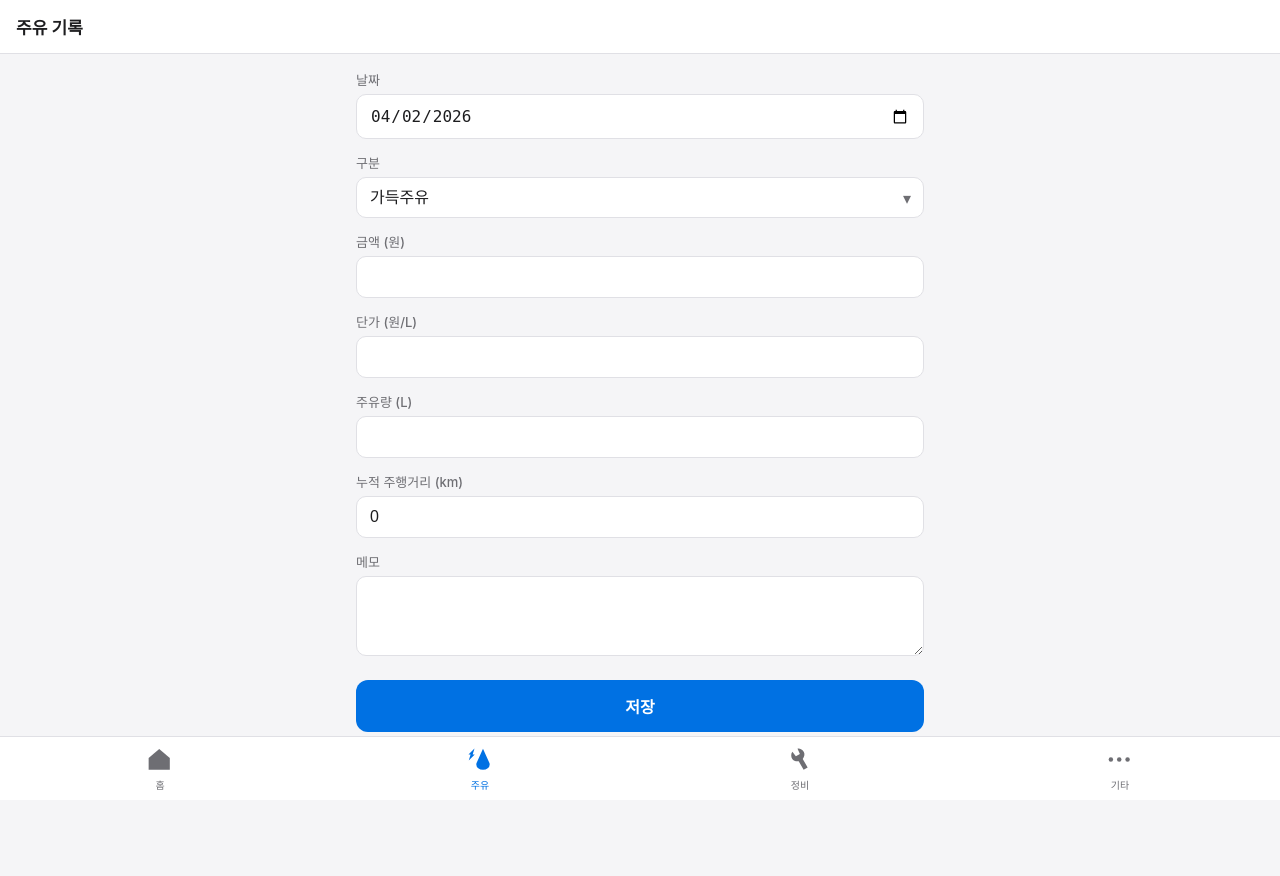
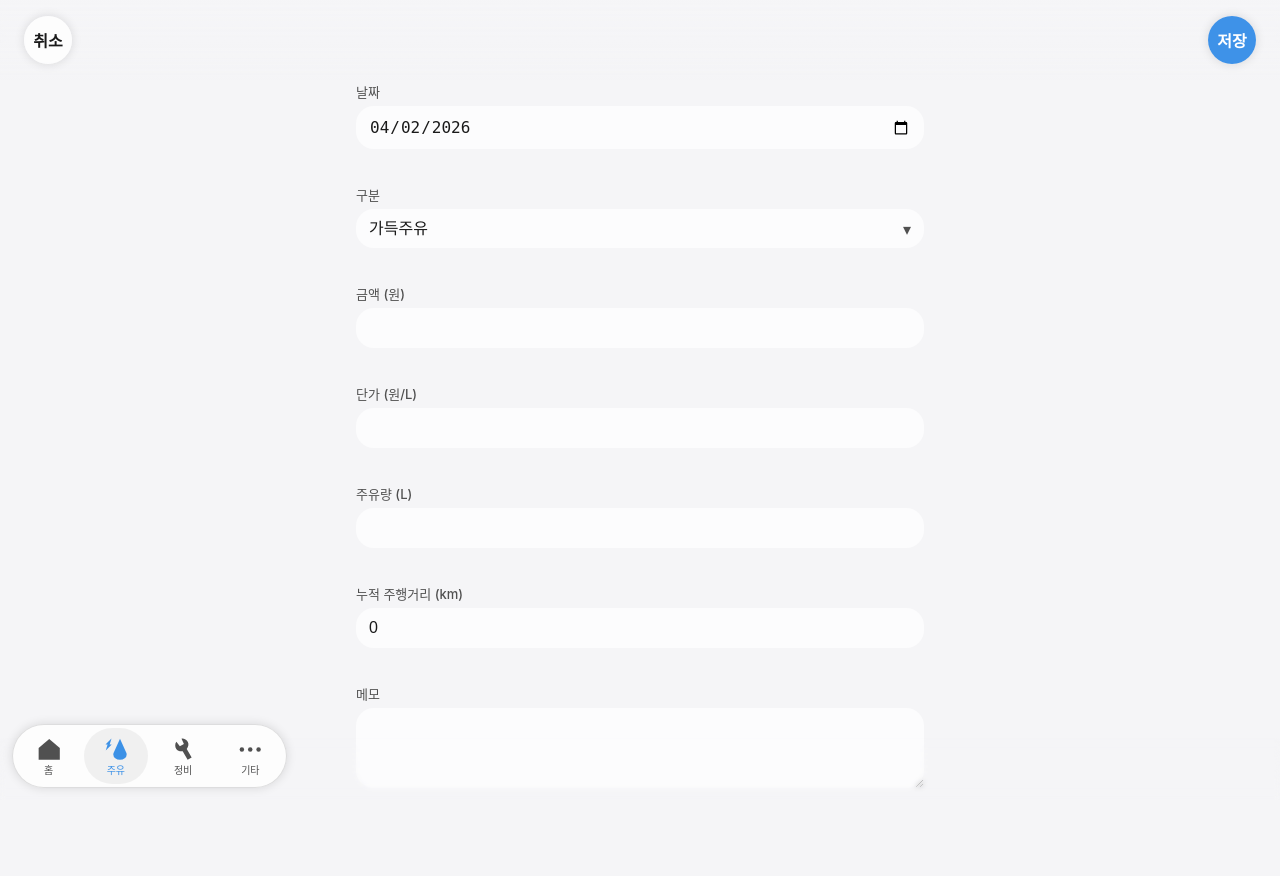
Before and after one commit to laboranto/chapil, a FastAPI app: page /fuel/new in a window 1280 px wide. After the commit the page ends 789 px from the top, so only its background shows below. Run offline with FastAPI, Linux system fonts and the light colour scheme; data that the repository does not hold is empty; parts of the project's set-up code (start-up, migrations or seed data) failed here and were passed over.

Commit message:
v26.4.2a

```diff
--- /dev/null
+++ b/static/base.css
@@ -0,0 +1,156 @@
+  *, *::before, *::after {
+    box-sizing: border-box; margin: 0; padding: 0;
+    transition-timing-function: ease-in-out;
+    transition-duration: 0.2s;
+}
+    :root {
+      --bg: #f5f5f7;
+      --back-blur: blur(2.5px);
+      --card: rgba(255,255,255,0.75);
+      --hover: rgba(0,0,0,0.05);
+      --active: rgba(128,128,128,0.1);
+      --primary: rgba(0,113,227,0.75);
+      --primary-dark: rgba(0,88,176,0.75);
+      --danger: #ff3b30;
+      --text: #1a1a1a;
+      --text-sub: #505050;
+      --border: 1px solid rgba(128,128,128,0.25);
+      --shadow: 0 0 10px 1px rgba(0,0,0,0.1);
+      --radius-edge: 18px;
+      --radius: 32px;
+      --nav-h: 64px;
+      --safe-top: env(safe-area-inset-top, 0px);
+      --safe-bottom: env(safe-area-inset-bottom, 0px);
+    }
+    body { font-family: -apple-system, BlinkMacSystemFont, 'Noto Sans CJK KR', 'Noto Sans KR','Segoe UI', sans-serif; background: var(--bg); color: var(--text); min-height: 100vh;
+    }
+    a { color: inherit; text-decoration: none; }
+    button { backdrop-filter: var(--back-blur); box-shadow: var(--shadow); }
+
+    /* 상단 헤더 */
+    .topbar {
+        background: linear-gradient(to bottom, var(--bg), rgba(245,245,247,0));
+        padding: calc(var(--safe-top) + 16px) 24px; display: flex; align-items: center; justify-content: space-between; position: fixed; top: 0; z-index: 100;
+        width: 100%;
+    }
+    .topbar h1 { font-size: 24px; font-weight: 300; }
+    /* 상단 헤더 바탕 */
+    .topbg{
+        position: fixed; display: flex; z-index: 99;
+        top: 0; left: 0; right: 0; margin: 0;
+        height: calc(var(--safe-top) + 48px);
+        mask-image: linear-gradient(to top, transparent 0%, black 100%);
+        backdrop-filter: var(--back-blur);
+    }
+
+    /* 리스트 추가 버튼 */
+    .btn-add {
+    position: fixed;
+    bottom: calc(var(--safe-bottom) + var(--nav-h)) ; right: 0;
+    margin: 32px;
+    background: var(--primary); color: #ffffff; border: none; width: 56px; height: 56px; border-radius: 50%; font-size: 24px; font-weight: 700; cursor: pointer; }
+
+    /* 컨텐츠 */
+    .content {
+    padding: 0 16px;
+    padding-top: calc(var(--safe-top) + 64px);
+    padding-bottom: calc(var(--safe-bottom) + 64px);
+    max-width: 600px; margin: 0 auto;
+    }
+
+    /* 카드 */
+    .card { background: var(--card); border-radius: var(--radius-edge); padding: 16px; margin-bottom: 12px; box-shadow: 0 1px 3px rgba(0,0,0,.07); }
+    .card-row { display: flex; justify-content: space-between; align-items: flex-start; }
+    .card-title { font-size: 15px; font-weight: 600; margin-bottom: 4px; }
+    .card-sub { font-size: 13px; color: var(--text-sub); }
+    .card-amount { font-size: 16px; font-weight: 600; }
+    .card-meta { font-size: 12px; color: var(--text-sub); margin-top: 6px; display: flex; gap: 10px; flex-wrap: wrap; }
+    .badge { background: #e8f0fe; color: #1a73e8; border-radius: var(--radius-edge); padding: 2px 7px; font-size: 12px; font-weight: 500; }
+    .badge.green { background: #e6f4ea; color: #188038; }
+    .badge.orange { background: #fef3e2; color: #b06000; }
+
+    /* 액션 버튼 */
+    .card-actions { display: flex; gap: 8px; margin-top: 10px; }
+    .btn-sm { border: none; border-radius: var(--radius-edge); padding: 6px 12px; font-size: 13px; cursor: pointer; font-weight: 500; }
+    .btn-edit { background: var(--bg); color: var(--text); }
+    .btn-del { background: #fff0ef; color: var(--danger); }
+
+    /* 폼 */
+    .form-group { padding: 18px 0; }
+    .form-group label { display: block; font-size: 13px; font-weight: 500; color: var(--text-sub); margin-bottom: 5px; }
+    .form-group input, .form-group select, .form-group textarea {
+      width: 100%; padding: 11px 13px; border: 1px solid var(--border); border-radius: var(--radius-edge);
+      font-size: 16px; background: var(--card); color: var(--text); outline: none;
+      -webkit-appearance: none; appearance: none;
+    }
+    .form-group input:focus, .form-group select:focus, .form-group textarea:focus { border-color: var(--primary); }
+    .form-group textarea { min-height: 80px; resize: vertical; }
+    .btn-submit { width: 48px; height: 48px; background: var(--primary); color: #ffffff; border: none; border-radius: 50%; font-size: 16px; font-weight: 600; cursor: pointer;
+    }
+    .btn-submit:active { background: var(--primary-dark); }
+    .btn-cancel { width: 48px; height: 48px; background: var(--card); color: var(--text); border: none; border-radius: 50%; font-size: 16px; font-weight: 600; cursor: pointer;
+    }
+
+    /* 요약 그리드 */
+    .summary-grid { display: grid; grid-template-columns: 1fr 1fr; gap: 10px; margin-bottom: 16px; }
+    .summary-card { background: var(--card); border-radius: var(--radius-edge); padding: 14px; box-shadow: 0 1px 3px rgba(0,0,0,.07); }
+    .summary-card .label { font-size: 12px; color: var(--text-sub); margin-bottom: 4px; }
+    .summary-card .value { font-size: 20px; font-weight: 700; }
+    .summary-card .unit { font-size: 13px; color: var(--text-sub); font-weight: 400; }
+
+    /* 하단 탭 내비게이션 */
+    .bottom-nav {
+        position: fixed; display: flex; z-index: 200;
+        width: 275px; max-width: 500px;
+        bottom: 12px; height: var(--nav-h);
+        padding: 2px;
+        border: var(--border); border-radius: var(--radius); background: var(--card); box-shadow: var(--shadow);
+        backdrop-filter: var(--back-blur);
+        margin-bottom: var(--safe-bottom);
+        }
+    /** 반응형 | 모바일 **/
+    @media (max-width: 700px){
+        .bottom-nav{
+            transform: translate(-50%, 0);
+            left: 50%;
+        }
+    }
+    /** 반응형 | 태블릿 **/
+    @media (min-width: 701px){
+        .bottom-nav{
+            left: 12px;
+        }
+    }
+    .nav-item { flex: 1; display: flex; flex-direction: column;
+        height: calc(var(--nav-h) - 8px); align-items: center;
+        justify-content: center;
+        margin: auto 2px; border-radius: calc(var(--radius) - 3px);
+        color: var(--text-sub);
+        font-size: 10px; font-weight: 500;
+    }
+    .nav-item:hover{
+        background-color: var(--hover);
+    }
+    .nav-item.active { color: var(--primary); background-color: var(--active); }
+    .nav-item svg {
+        width: 26px; height: 26px; stroke: none; fill: currentColor;
+        margin: 0 auto;
+        stroke-width: 2; background: none;}
+
+    /* 하단 탭 바탕 */
+    .bottom-bg{
+        position: fixed; display: flex; z-index: 100;
+        bottom: 0; left: 0; right: 0; margin: 0;
+        height: calc(var(--nav-h) + var(--safe-bottom));
+        mask-image: linear-gradient(to bottom, transparent 0%, black 100%);
+        backdrop-filter: var(--back-blur);
+    }
+
+    /* 섹션 헤더 */
+    .section-header { font-size: 13px; font-weight: 600; color: var(--text-sub); text-transform: uppercase; letter-spacing: .5px; margin: 16px 0 8px; }
+
+    .empty { text-align: center; color: var(--text-sub); padding: 40px 0; font-size: 15px; }
+
+    /* select 화살표 */
+    .select-wrap { position: relative; }
+    .select-wrap::after { content: '▾'; position: absolute; right: 13px; top: 50%; transform: translateY(-50%); pointer-events: none; color: var(--text-sub); }
--- a/templates/base.html
+++ b/templates/base.html
@@ -3,91 +3,14 @@
 <head>
   <meta charset="UTF-8">
   <meta name="viewport" content="width=device-width, initial-scale=1.0, maximum-scale=1.0, viewport-fit=cover">
-  <meta name="theme-color" content="#1a1a2e">
+  <meta name="theme-color" content="#ffffff">
+  <meta name="apple-mobile-web-app-status-bar-style" content="default">
+  <link rel="stylesheet" href="/static/base.css">
   <link rel="manifest" href="/static/manifest.json">
-<link rel="apple-touch-icon" href="/static/icons/icon_light.png">
-<link rel="icon" href="/static/icons/icon_light.svg" type="image/svg+xml">
+  <link rel="apple-touch-icon" href="/static/icons/icon_light.png">
+  <link rel="icon" href="/static/icons/icon_light.svg" type="image/svg+xml">
   <meta name="apple-mobile-web-app-capable" content="yes">
   <title>차필_ 기본에 충실한 차계부</title>
-  <style>
-    *, *::before, *::after { box-sizing: border-box; margin: 0; padding: 0; }
-    :root {
-      --bg: #f5f5f7;
-      --card: #ffffff;
-      --primary: #0071e3;
-      --primary-dark: #0058b0;
-      --danger: #ff3b30;
-      --text: #1d1d1f;
-      --text-sub: #6e6e73;
-      --border: #e0e0e5;
-      --radius: 12px;
-      --nav-h: 64px;
-      --safe-bottom: env(safe-area-inset-bottom, 0px);
-    }
-    body { font-family: -apple-system, BlinkMacSystemFont, 'Segoe UI', sans-serif; background: var(--bg); color: var(--text); min-height: 100vh; padding-bottom: calc(var(--nav-h) + var(--safe-bottom) + 16px); }
-    a { color: inherit; text-decoration: none; }
-
-    /* 상단 헤더 */
-    .topbar { background: var(--card); border-bottom: 1px solid var(--border); padding: 14px 16px; display: flex; align-items: center; justify-content: space-between; position: sticky; top: 0; z-index: 100; }
-    .topbar h1 { font-size: 17px; font-weight: 600; }
-    .topbar .btn-add { background: var(--primary); color: #fff; border: none; border-radius: 20px; padding: 6px 14px; font-size: 14px; font-weight: 500; cursor: pointer; }
-
-    /* 컨텐츠 */
-    .content { padding: 16px; max-width: 600px; margin: 0 auto; }
-
-    /* 카드 */
-    .card { background: var(--card); border-radius: var(--radius); padding: 16px; margin-bottom: 12px; box-shadow: 0 1px 3px rgba(0,0,0,.07); }
-    .card-row { display: flex; justify-content: space-between; align-items: flex-start; }
-    .card-title { font-size: 15px; font-weight: 600; margin-bottom: 4px; }
-    .card-sub { font-size: 13px; color: var(--text-sub); }
-    .card-amount { font-size: 16px; font-weight: 600; }
-    .card-meta { font-size: 12px; color: var(--text-sub); margin-top: 6px; display: flex; gap: 10px; flex-wrap: wrap; }
-    .badge { background: #e8f0fe; color: #1a73e8; border-radius: 6px; padding: 2px 7px; font-size: 12px; font-weight: 500; }
-    .badge.green { background: #e6f4ea; color: #188038; }
-    .badge.orange { background: #fef3e2; color: #b06000; }
-
-    /* 액션 버튼 */
-    .card-actions { display: flex; gap: 8px; margin-top: 10px; }
-    .btn-sm { border: none; border-radius: 8px; padding: 6px 12px; font-size: 13px; cursor: pointer; font-weight: 500; }
-    .btn-edit { background: var(--bg); color: var(--text); }
-    .btn-del { background: #fff0ef; color: var(--danger); }
-
-    /* 폼 */
-    .form-group { margin-bottom: 14px; }
-    .form-group label { display: block; font-size: 13px; font-weight: 500; color: var(--text-sub); margin-bottom: 5px; }
-    .form-group input, .form-group select, .form-group textarea {
-      width: 100%; padding: 11px 13px; border: 1px solid var(--border); border-radius: 10px;
-      font-size: 16px; background: var(--card); color: var(--text); outline: none;
-      -webkit-appearance: none; appearance: none;
-    }
-    .form-group input:focus, .form-group select:focus, .form-group textarea:focus { border-color: var(--primary); }
-    .form-group textarea { min-height: 80px; resize: vertical; }
-    .btn-submit { width: 100%; background: var(--primary); color: #fff; border: none; border-radius: 12px; padding: 14px; font-size: 16px; font-weight: 600; cursor: pointer; margin-top: 6px; }
-    .btn-submit:active { background: var(--primary-dark); }
-    .btn-cancel { display: block; text-align: center; margin-top: 12px; color: var(--text-sub); font-size: 14px; padding: 8px; }
-
-    /* 요약 그리드 */
-    .summary-grid { display: grid; grid-template-columns: 1fr 1fr; gap: 10px; margin-bottom: 16px; }
-    .summary-card { background: var(--card); border-radius: var(--radius); padding: 14px; box-shadow: 0 1px 3px rgba(0,0,0,.07); }
-    .summary-card .label { font-size: 12px; color: var(--text-sub); margin-bottom: 4px; }
-    .summary-card .value { font-size: 20px; font-weight: 700; }
-    .summary-card .unit { font-size: 13px; color: var(--text-sub); font-weight: 400; }
-
-    /* 하단 탭 네비게이션 */
-    .bottom-nav { position: fixed; bottom: 0; left: 0; right: 0; height: calc(var(--nav-h) + var(--safe-bottom)); padding-bottom: var(--safe-bottom); background: var(--card); border-top: 1px solid var(--border); display: flex; z-index: 200; }
-    .nav-item { flex: 1; display: flex; flex-direction: column; height: var(--nav-h); align-items: center; justify-content: center; gap: 3px; color: var(--text-sub); font-size: 10px; font-weight: 500; }
-    .nav-item.active { color: var(--primary); }
-    .nav-item svg { width: 28px; height: 28px; stroke: none; fill: currentColor; stroke-width: 2;}
-
-    /* 섹션 헤더 */
-    .section-header { font-size: 13px; font-weight: 600; color: var(--text-sub); text-transform: uppercase; letter-spacing: .5px; margin: 16px 0 8px; }
-
-    .empty { text-align: center; color: var(--text-sub); padding: 40px 0; font-size: 15px; }
-
-    /* select 화살표 */
-    .select-wrap { position: relative; }
-    .select-wrap::after { content: '▾'; position: absolute; right: 13px; top: 50%; transform: translateY(-50%); pointer-events: none; color: var(--text-sub); }
-  </style>
 </head>
 <body>
   {% block body %}{% endblock %}
@@ -132,5 +55,9 @@
       기타
     </a>
   </nav>
+
+<!-- 하단 바 배경 -->
+<div class="bottom-bg">
+</div>
 </body>
 </html>
--- a/templates/fuel_form.html
+++ b/templates/fuel_form.html
@@ -1,8 +1,15 @@
-<!-- 주유 기록 양식 -->
 {% extends "base.html" %}
 {% set active = "fuel" %}
 {% block body %}
-<div class="topbar"><h1>{% if record %}주유 수정{% else %}주유 기록{% endif %}</h1></div>
+<!-- 확인 버튼 -->
+<div class="topbar">
+    <a href="/fuel">
+          <button class="btn-cancel">취소</button>
+    </a>
+          <button type="submit" class="btn-submit">저장</button>
+</div>
+<div class="topbg"></div>
+<!-- 주유 기록 양식 -->
 <div class="content">
   <form method="post">
     <div class="form-group">
@@ -38,10 +45,8 @@
     <div class="form-group">
       <label>메모</label>
       <textarea name="memo">{{ record.memo or '' }}</textarea>
+        </form>
     </div>
-    <button type="submit" class="btn-submit">저장</button>
-  </form>
-  <a href="/fuel" class="btn-cancel">취소</a>
 </div>
 
 <!-- 자동완성 기능 -->
--- a/templates/fuel_list.html
+++ b/templates/fuel_list.html
@@ -3,8 +3,9 @@
 {% block body %}
 <div class="topbar">
   <h1>주유 기록</h1>
-  <a href="/fuel/new"><button class="btn-add">+ 추가</button></a>
 </div>
+<div class="topbg"></div>
+<a href="/fuel/new"><button class="btn-add">+</button></a>
 <div class="content">
   {% for r in rows %}
   <div class="card">
--- a/templates/index.html
+++ b/templates/index.html
@@ -1,7 +1,10 @@
 {% extends "base.html" %}
 {% set active = "home" %}
 {% block body %}
-<div class="topbar"><h1>🚗 차계부</h1></div>
+<div class="topbar">
+  <h1>요약</h1>
+</div>
+<div class="topbg"></div>
 <div class="content">
   <div class="summary-grid">
     <div class="summary-card">
--- a/templates/maintenance_list.html
+++ b/templates/maintenance_list.html
@@ -3,8 +3,9 @@
 {% block body %}
 <div class="topbar">
   <h1>정비 기록</h1>
-  <a href="/maintenance/new"><button class="btn-add">+ 추가</button></a>
 </div>
+<div class="topbg"></div>
+<a href="/maintenance/new"><button class="btn-add">+</button></a>
 <div class="content">
   {% for r in rows %}
   <div class="card">
--- a/templates/other_list.html
+++ b/templates/other_list.html
@@ -3,8 +3,9 @@
 {% block body %}
 <div class="topbar">
   <h1>기타 지출</h1>
-  <a href="/other/new"><button class="btn-add">+ 추가</button></a>
 </div>
+<div class="topbg"></div>
+<a href="/other/new"><button class="btn-add">+</button></a>
 <div class="content">
   {% for r in rows %}
   <div class="card">
```
Also changed, not shown: templates/maintenance_form.html (+7 -3 lines), templates/other_form.html (+7 -3 lines), README.md, screenshot_v260402a.webp (added).
